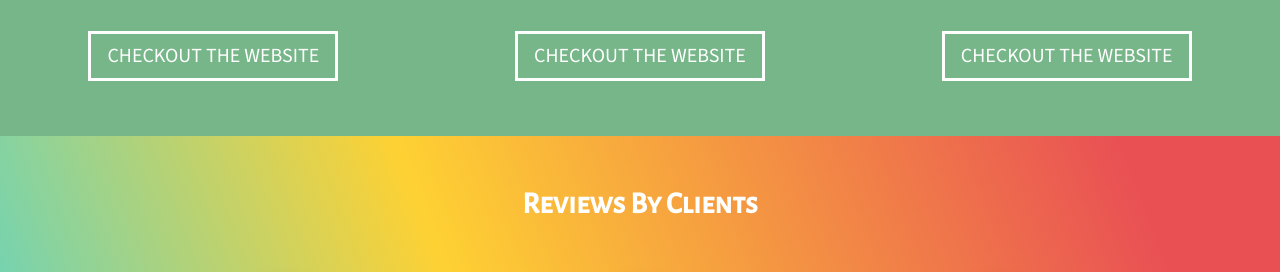
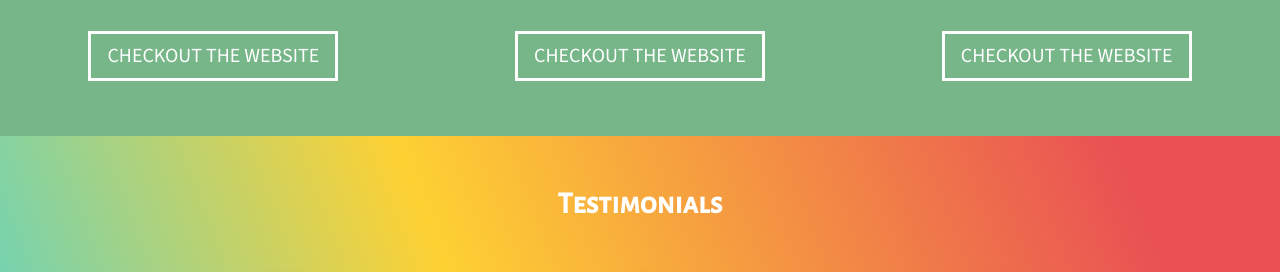
Before and after one commit to shravan-pandey/wecodeweb, a plain HTML site: page index.html in a window 1280 px wide. Shown: the part 3240-3512 px from the top of the page. Drawn offline with nearby package versions, Linux system fonts and the light colour scheme.

Commit message:
Update index.html

```diff
--- a/index.html
+++ b/index.html
@@ -41,7 +41,7 @@
                 <center>
                     <li><a href="#">Home</a></li>
                     <li><a href="#our-services">Services</a></li>
-                    <li><a href="#portfolio">Portfolio</a></li>
+                    <li><a href="#testimonials">Portfolio</a></li>
                     <li><a href="#about-us">About Us</a></li>
                     <li><a href="#contact-us">Contact Us</a></li>
                 </center>
@@ -286,8 +286,8 @@
     <div id="content">
         <div class="rev-section">
 
-            <h2 class="title">
-                Reviews By Clients
+            <h2 class="title" id="testimonials">
+                Testimonials
             </h2>
 
             <div class="reviews">
@@ -515,7 +515,7 @@
                 </div>
                 <div class="footer-box2">
                     <ul class="footer-menu">
-                        <li><a href="">Testimonials</a></li>
+                        <li><a href="#testimonials">Testimonials</a></li>
                         <li><a href="">Privacy</a></li>
                         <li><a href="">Terms of Use</a></li>
                     </ul>
```
